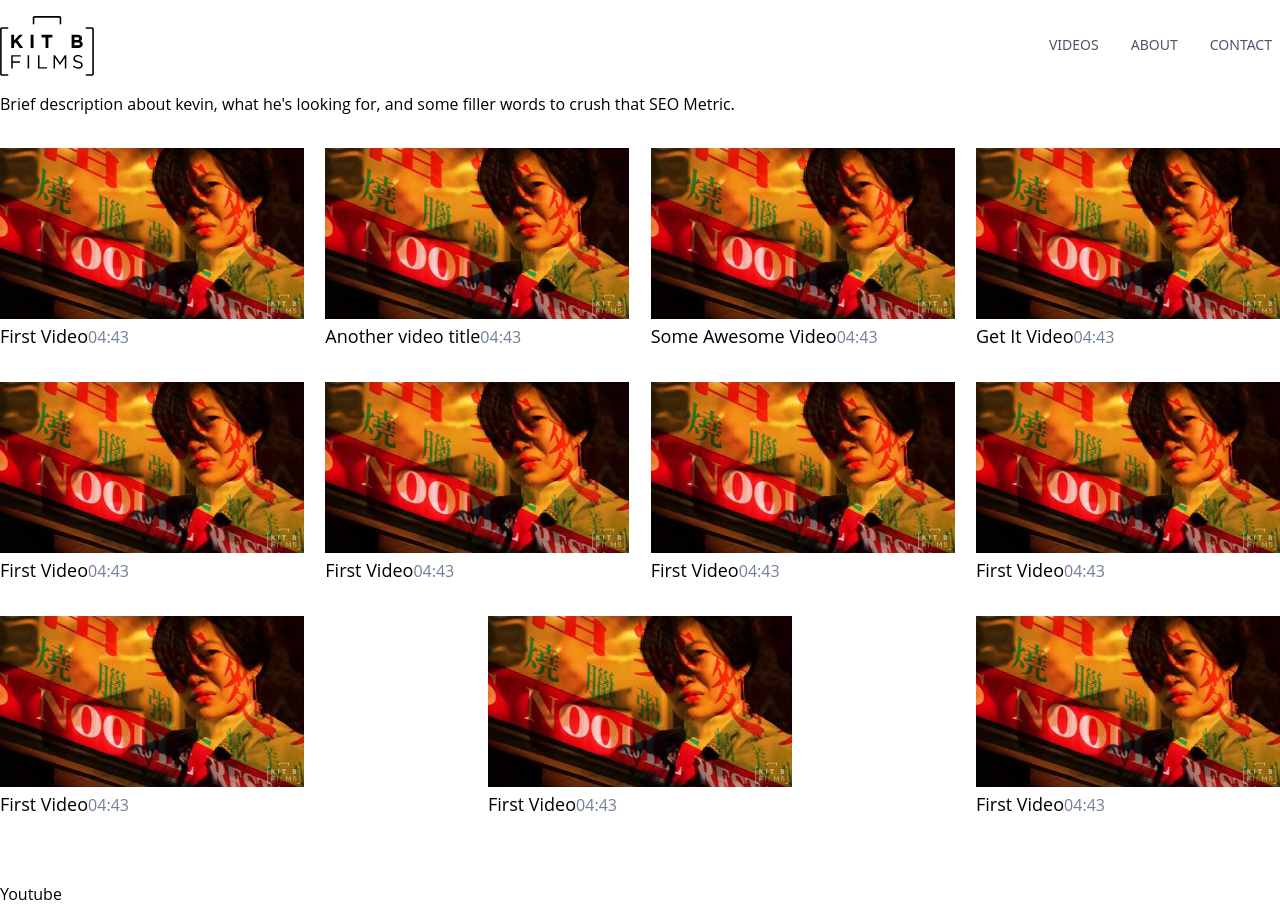
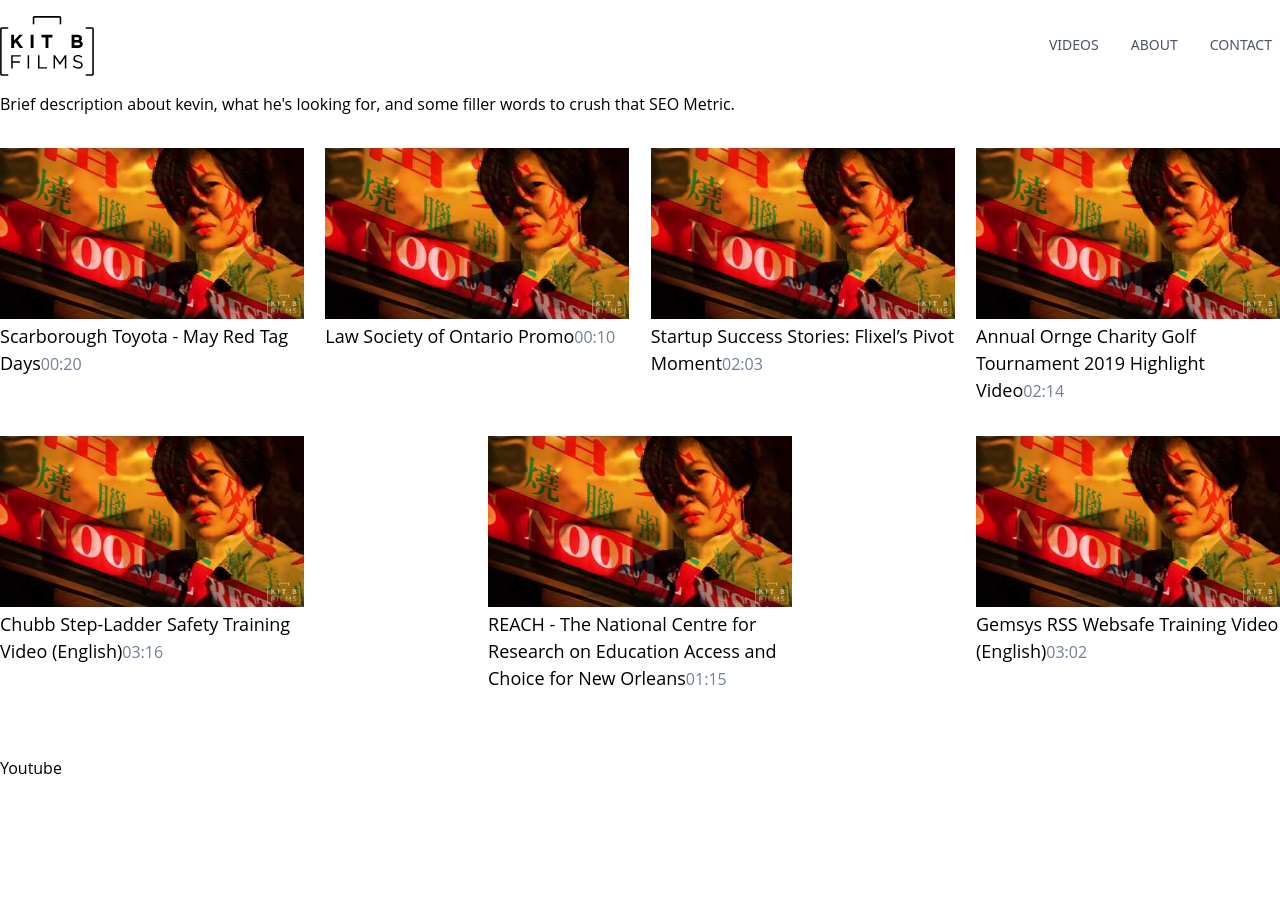
Before and after one commit to unr/kkim, a Nuxt app: page / in a window 1280 px wide. After the commit the page ends 800 px from the top, so only its background shows below. Built offline with nearby package versions, Linux system fonts and the light colour scheme.

Commit message:
Stole a fantastic lazyload video component

```diff
--- a/components/VideoEmbed.vue
+++ b/components/VideoEmbed.vue
@@ -1,29 +1,166 @@
 <template>
-	<div class='embed-container'>
-		<iframe src='https://www.youtube.com/embed/05_3QHtVMKk' frameborder='0' allowfullscreen />
+	<div class='y-video' @click='clickHandler'>
+		<div class='y-video__inner' :style='styleObj'>
+			<template v-if='!isVideoLoaded'>
+				<picture>
+					<source
+						:srcset='
+              `https://i.ytimg.com/vi_webp/${id}/${previewImageSize}.webp`
+            '
+						type='image/webp'
+					/>
+					<img
+						class='y-video__media y-video__media--type--img'
+						:src='`https://i.ytimg.com/vi/${id}/${previewImageSize}.jpg`'
+						:alt='alt'
+					/>
+				</picture>
+				<button type='button' class='y-video__button' :aria-label='buttonLabel'>
+					<svg viewBox='0 0 68 48' version='1.1' width='100%' height='100%'>
+						<path
+							class='y-video__button-shape'
+							d='M66.5 7.7c-.8-2.9-2.5-5.4-5.4-6.2C55.8.1 34 0 34 0S12.2.1 6.9 1.6c-3 .7-4.6 3.2-5.4 6.1a89.6 89.6 0 0 0 0 32.5c.8 3 2.5 5.5 5.4 6.3C12.2 47.9 34 48 34 48s21.8-.1 27.1-1.6c3-.7 4.6-3.2 5.4-6.1C68 35 68 24 68 24s0-11-1.5-16.3z'
+						/>
+						<path class='y-video__button-icon' d='M45 24L27 14v20' />
+					</svg>
+				</button>
+			</template>
+			<iframe v-else :src='generateURL()' allowfullscreen allow='autoplay' class='y-video__media'></iframe>
+		</div>
 	</div>
 </template>
 
 <script>
+/**
+ * Creates a lazy vue embed.
+ * I stole this one from https://github.com/andrewvasilchuk/vue-lazy-youtube-video
+ * I removed sass as a dependancy.
+ */
 export default {
-	name: 'VideoEmbed',
+	name: 'VueLazyYoutubeVideo',
 	props: {
 		url: {
 			type: String,
-			required: true
+			required: true,
+			validator: value => {
+				return value.indexOf('https://www.youtube.com/watch?') !== 1;
+			}
+		},
+		alt: {
+			type: String,
+			default: 'Video alternative image'
+		},
+		buttonLabel: {
+			type: String,
+			default: 'Play video'
+		},
+		aspectRatio: {
+			type: String,
+			default: '16:9',
+			validator: value => {
+				const pattern = /^\d+:\d+$/;
+				return pattern.test(value);
+			}
+		},
+		previewImageSize: {
+			type: String,
+			default: 'maxresdefault',
+			validator: value =>
+				[
+					'default',
+					'mqdefault',
+					'sddefault',
+					'hqdefault',
+					'maxresdefault'
+				].indexOf(value) !== -1
+		}
+	},
+	data() {
+		return {
+			isVideoLoaded: false
+		};
+	},
+	computed: {
+		id() {
+			try {
+				const regExp = /^https:\/\/www\.youtube\.com\/watch\?v=(.+)$/;
+				return regExp.exec(this.url)[1];
+			} catch (err) {
+				throw 'Youtube url in wrong format. Must be written as https://wwww.youtube.com/watch?v=1234';
+				return 0;
+			}
+		},
+		styleObj() {
+			return {
+				paddingBottom: this.getPaddingBottom()
+			};
+		}
+	},
+	methods: {
+		generateURL() {
+			const query = '?rel=0&showinfo=0&autoplay=1';
+			return `https://www.youtube.com/embed/${this.id}${query}`;
+		},
+		clickHandler() {
+			this.isVideoLoaded = true;
+			this.$emit('videoLoaded');
+		},
+		getPaddingBottom() {
+			const [a, b] = this.aspectRatio.split(':');
+			return `${(b / a) * 100}%`;
 		}
 	}
 };
 </script>
 
-<style lang="postcss">
-.embed-container {
-	@apply relative h-0 overflow-hidden max-w-full;
-	padding-bottom: 56.25%;
+<style>
+.y-video {
+	background-color: #000;
+	cursor: pointer;
 }
-.embed-container iframe,
-.embed-container object,
-.embed-container embed {
-	@apply absolute top-0 left-0 w-full h-full;
+.y-video:hover .y-video__button-shape {
+	fill: red;
+	fill-opacity: 1;
+}
+.y-video__inner {
+	position: relative;
+}
+.y-video__embed,
+.y-video__media {
+	position: absolute;
+	top: 0;
+	left: 0;
+	width: 100%;
+	height: 100%;
+	border-width: 0;
+}
+.y-video__media--type--img {
+	object-fit: cover;
+}
+.y-video__button {
+	position: absolute;
+	top: 50%;
+	left: 50%;
+	transform: translate(-50%, -50%);
+	border-width: 0;
+	background-color: transparent;
+	width: 68px;
+	height: 48px;
+	padding: 0;
+	cursor: pointer;
+}
+.y-video__button:focus {
+	outline: 0;
+}
+.y-video__button-shape {
+	fill: #212121;
+	fill-opacity: 0.8;
+}
+.y-video__button-icon {
+	fill: #fff;
+}
+.y-video__button:focus .y-video__button-shape {
+	fill: red;
+	fill-opacity: 1;
 }
 </style>
--- a/data/HomepageVideos.json
+++ b/data/HomepageVideos.json
@@ -1,92 +1,67 @@
 {
 	"videos": [
 		{
-			"name": "First Video",
-			"slug": "first-video",
-			"date": "2019-01-01",
-			"url": "https://youtube.com/something",
+			"slug": "scarborough-toyota",
+			"name": "Scarborough Toyota - May Red Tag Days",
+			"description": "Motion graphics commercial made for YouTube pre-rolls promoting the May Red Tag Days at Scarborough Toyota.",
+			"date": "2019-09-20",
+			"url": "https://www.youtube.com/watch?v=FM3EFlozeSM",
 			"thumbnail": "scribbles.jpg",
-			"length": "04:43"
+			"length": "00:20"
 		},
 		{
-			"name": "Another video title",
-			"slug": "first-video",
-			"date": "2019-01-01",
-			"url": "https://youtube.com/something",
+			"slug": "law-society-of-ontario",
+			"name": "Law Society of Ontario Promo",
+			"description": "Ten second promo for the Law Society of Ontario. Special attention to delivery formats was required as this promo played on a range of platforms including television networks like Bell, movie theatres like Cineplex, and billboards.",
+			"date": "2019-09-20",
+			"url": "https://www.youtube.com/watch?v=4dyScEJtbvo",
 			"thumbnail": "scribbles.jpg",
-			"length": "04:43"
+			"length": "00:10"
 		},
 		{
-			"name": "Some Awesome Video",
-			"slug": "first-video",
-			"date": "2019-01-01",
-			"url": "https://youtube.com/something",
+			"slug": "flixels-pivot-moment",
+			"name": "Startup Success Stories: Flixel’s Pivot Moment",
+			"description": "One of a series of videos for MaRS Discovery District revolving around startup success stories. This video features Flixel and how they were able to pivot to move forward.",
+			"date": "2019-10-26",
+			"url": "https://www.youtube.com/watch?v=U5jbsMsuJOc",
 			"thumbnail": "scribbles.jpg",
-			"length": "04:43"
+			"length": "02:03"
 		},
 		{
-			"name": "Get It Video",
-			"slug": "first-video",
-			"date": "2019-01-01",
-			"url": "https://youtube.com/something",
+			"slug": "ornge-charity-golf-tournament-2019",
+			"name": "Annual Ornge Charity Golf Tournament 2019 Highlight Video",
+			"description": "Highlight video of the Annual Ornge Charity Golf Tournament in 2019 featuring interviews from various individuals associated with Ornge and action shots of the day.",
+			"date": "2019-09-20",
+			"url": "https://www.youtube.com/watch?v=ixazL7z2WxE",
 			"thumbnail": "scribbles.jpg",
-			"length": "04:43"
+			"length": "02:14"
 		},
 		{
-			"name": "First Video",
-			"slug": "first-video",
-			"date": "2019-01-01",
-			"url": "https://youtube.com/something",
+			"slug": "chubb-step-ladder",
+			"name": "Chubb Step-Ladder Safety Training Video (English)",
+			"description": "Training video created for Chubb regarding step-ladder safety utilizing demonstrations and voice overs. English and French versions were created for the client. ",
+			"date": "2019-09-20",
+			"url": "https://www.youtube.com/watch?v=8TVl3r0eppk",
 			"thumbnail": "scribbles.jpg",
-			"length": "04:43"
+			"length": "03:16"
 		},
 		{
-			"name": "First Video",
-			"slug": "first-video",
-			"date": "2019-01-01",
-			"url": "https://youtube.com/something",
+			"slug": "reach",
+			"name": "REACH - The National Centre for Research on Education Access and Choice for New Orleans",
+			"description": "Overview video from a series of green screen talking heads promoting REACH - The National Center for Research on Education Access and Choice in New Orleans, USA. ",
+			"date": "2019-09-20",
+			"url": "https://www.youtube.com/watch?v=XPga47cJdow",
 			"thumbnail": "scribbles.jpg",
-			"length": "04:43"
+			"length": "01:15"
 		},
 		{
-			"name": "First Video",
-			"slug": "first-video",
-			"date": "2019-01-01",
-			"url": "https://youtube.com/something",
+			"slug": "gemsys",
+			"name": "Gemsys RSS Websafe Training Video (English)",
+			"description": "Training video created for Gemsys Money Handling Systems regarding using their new RSS Websafe system. English and French versions were created for the client. ",
+			"date": "2019-09-20",
+			"url": "https://www.youtube.com/watch?v=5Hlrwq4vHpY",
 			"thumbnail": "scribbles.jpg",
-			"length": "04:43"
-		},
-		{
-			"name": "First Video",
-			"slug": "first-video",
-			"date": "2019-01-01",
-			"url": "https://youtube.com/something",
-			"thumbnail": "scribbles.jpg",
-			"length": "04:43"
-		},
-		{
-			"name": "First Video",
-			"slug": "first-video",
-			"date": "2019-01-01",
-			"url": "https://youtube.com/something",
-			"thumbnail": "scribbles.jpg",
-			"length": "04:43"
-		},
-		{
-			"name": "First Video",
-			"slug": "first-video",
-			"date": "2019-01-01",
-			"url": "https://youtube.com/something",
-			"thumbnail": "scribbles.jpg",
-			"length": "04:43"
-		},
-		{
-			"name": "First Video",
-			"slug": "first-video",
-			"date": "2019-01-01",
-			"url": "https://youtube.com/something",
-			"thumbnail": "scribbles.jpg",
-			"length": "04:43"
+			"length": "03:02"
 		}
 	]
 }
--- a/layouts/default.vue
+++ b/layouts/default.vue
@@ -1,7 +1,7 @@
 <template>
 	<div class='container antialiased'>
 		<div class='flex justify-between items-center py-4'>
-			<NuxtLink :to='"index"' class='logo'>
+			<NuxtLink to='/' class='logo'>
 				<img src='~/assets/images/kitb.svg' alt='Kit B Films' />
 			</NuxtLink>
 			<Navigation />
--- a/nuxt.config.js
+++ b/nuxt.config.js
@@ -59,5 +59,14 @@
 
 	axios: {
 		// See https://github.com/nuxt-community/axios-module#options
+	},
+
+	build: {
+		// enable stage 0 css functionality. This lets us basically write 'sass' in css
+		postcss: {
+			preset: {
+				stage: 0
+			}
+		}
 	}
 };
--- a/package.json
+++ b/package.json
@@ -19,7 +19,9 @@
     "lodash": "^4.17.15",
     "nuxt": "^2.10.2",
     "postcss-import": "^12.0.1",
-    "postcss-preset-env": "^6.7.0"
+    "postcss-preset-env": "^6.7.0",
+    "unr-lazy-youtube-video": "^1.2.3",
+    "vue-lazy-youtube-video": "^1.2.2"
   },
   "devDependencies": {
     "eslint-config-prettier": "^6.7.0",
--- a/pages/video/_slug.vue
+++ b/pages/video/_slug.vue
@@ -11,6 +11,7 @@
 				{{ video.date }}
 			</span>
 		</span>
+		<p v-text='video.description' />
 
 		<VideoEmbed :url='video.url' />
 	</div>
@@ -18,7 +19,6 @@
 
 <script>
 import { videos } from '~/data/HomepageVideos';
-
 import VideoEmbed from '~/components/VideoEmbed';
 
 export default {
```
Also changed, not shown: 1 other file (tests, documents, lock files or other folders).
